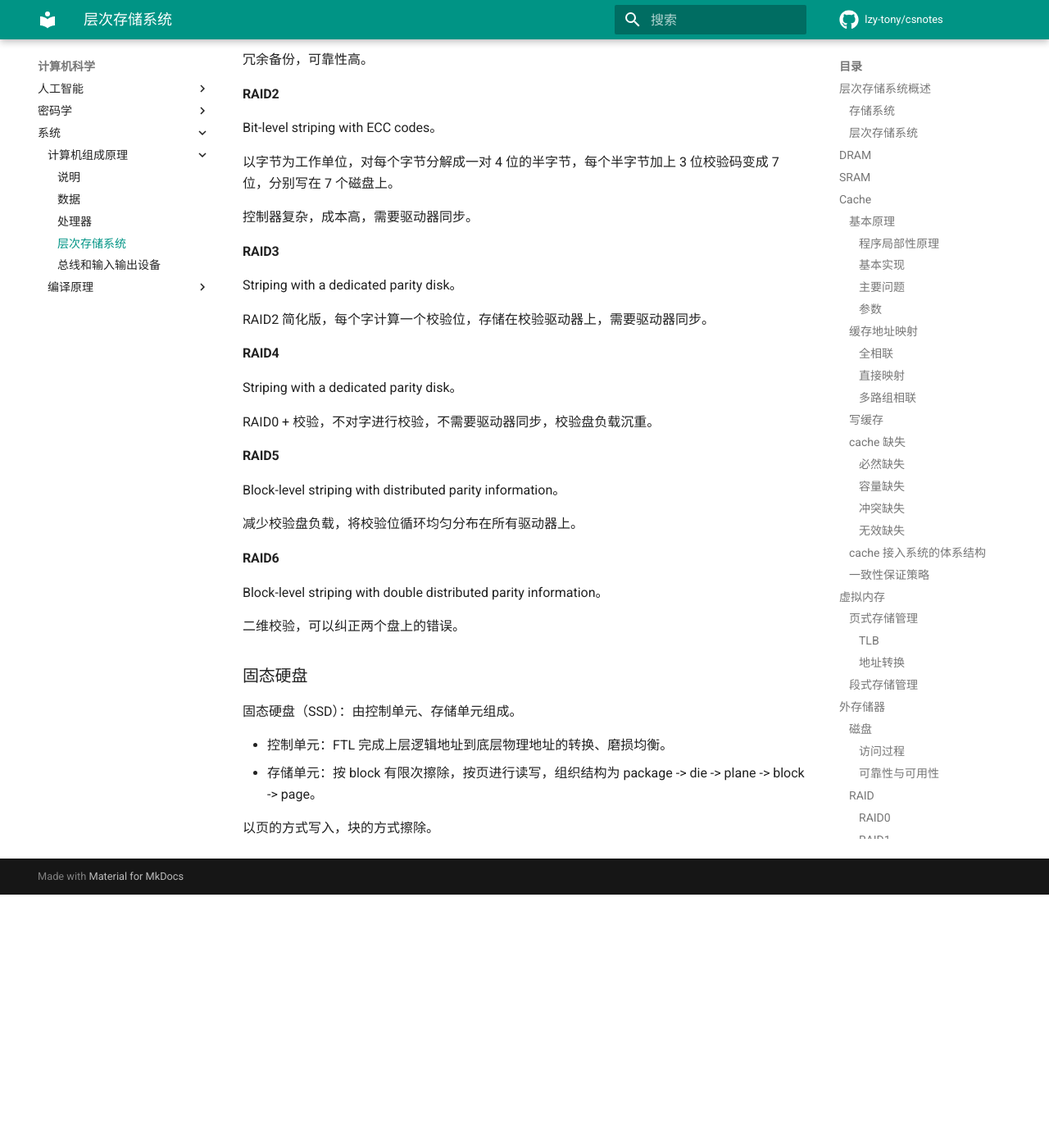
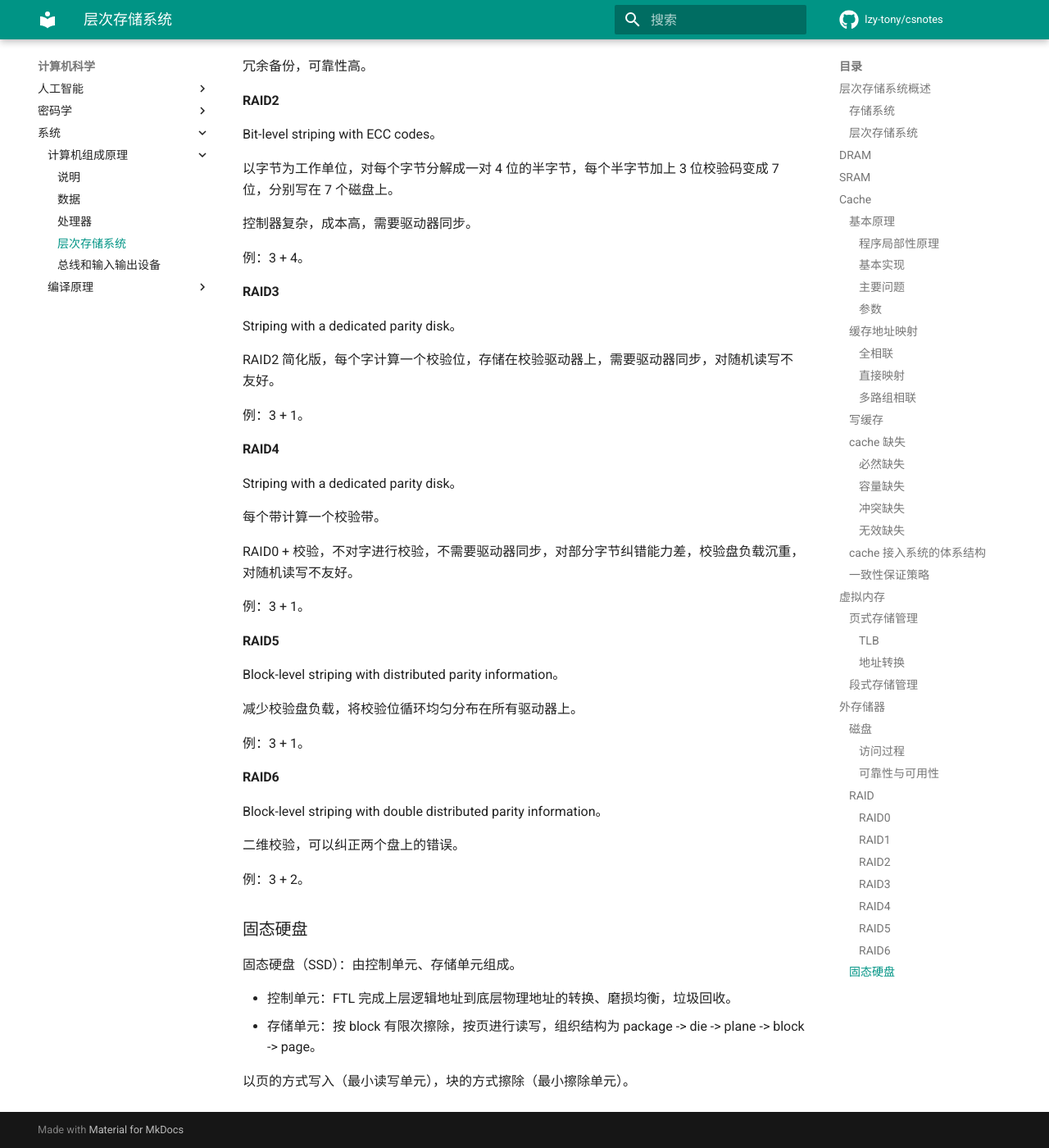
Before and after one commit to lzy-tony/csnotes, an MkDocs documentation site: the page built from docs/cs/system/organization/memory_hierarchy.md, in a window 1280 px wide and 1400 px high, scrolled down 9822 px. Shown: the whole window at 82% size. Built offline with MkDocs 1.6.1 and Material for MkDocs 9.7.7, drawn with Linux system fonts in a browser that asks for light colours; formulas are drawn with MathJax 3; comment, search, counter and statistics services are not loaded; before the commit the page ends 10913 px from its top, so only the background shows below that; some of the changed text lies outside the part shown.

Commit message:
fix: fix organization

```diff
--- a/docs/cs/system/organization/memory_hierarchy.md
+++ b/docs/cs/system/organization/memory_hierarchy.md
@@ -246,11 +246,11 @@ TLB 缺失将造成：流水线停止、通知操作系统、读页表、将表
 #### 可靠性与可用性
 
 - 可靠性：使用设备出现故障的几率衡量。
-  - 改善使用环境；
-  - 提高各部件可靠性；
-  - 减少组成部件。
+    - 改善使用环境；
+    - 提高各部件可靠性；
+    - 减少组成部件。
 - 可用性：使用系统能正常运行的几率衡量。
-  - 增加硬件冗余，如检错纠错码等。
+    - 增加硬件冗余，如检错纠错码等。
 
 ### RAID
 
@@ -286,17 +286,25 @@ Bit-level striping with ECC codes。
 
 控制器复杂，成本高，需要驱动器同步。
 
+例：3 + 4。
+
 #### RAID3
 
 Striping with a dedicated parity disk。
 
-RAID2 简化版，每个字计算一个校验位，存储在校验驱动器上，需要驱动器同步。
+RAID2 简化版，每个字计算一个校验位，存储在校验驱动器上，需要驱动器同步，对随机读写不友好。
+
+例：3 + 1。
 
 #### RAID4
 
 Striping with a dedicated parity disk。
 
-RAID0 + 校验，不对字进行校验，不需要驱动器同步，校验盘负载沉重。
+每个带计算一个校验带。
+
+RAID0 + 校验，不对字进行校验，不需要驱动器同步，对部分字节纠错能力差，校验盘负载沉重，对随机读写不友好。
+
+例：3 + 1。
 
 #### RAID5
 
@@ -304,17 +312,21 @@ Block-level striping with distributed parity information。
 
 减少校验盘负载，将校验位循环均匀分布在所有驱动器上。
 
+例：3 + 1。
+
 #### RAID6
 
 Block-level striping with double distributed parity information。
 
 二维校验，可以纠正两个盘上的错误。
 
+例：3 + 2。
+
 ### 固态硬盘
 
 固态硬盘（SSD）：由控制单元、存储单元组成。
 
-- 控制单元：FTL 完成上层逻辑地址到底层物理地址的转换、磨损均衡。
+- 控制单元：FTL 完成上层逻辑地址到底层物理地址的转换、磨损均衡，垃圾回收。
 - 存储单元：按 block 有限次擦除，按页进行读写，组织结构为 package -> die -> plane -> block -> page。
 
-以页的方式写入，块的方式擦除。
+以页的方式写入（最小读写单元），块的方式擦除（最小擦除单元）。
```
Also changed, not shown: other parts of docs/cs/system/organization/memory_hierarchy.md (+3 -3 lines), docs/cs/system/organization/data.md (+3 -4 lines), docs/cs/system/organization/io.md (+3 -3 lines), docs/cs/system/organization/processor.md (+9 -9 lines).
